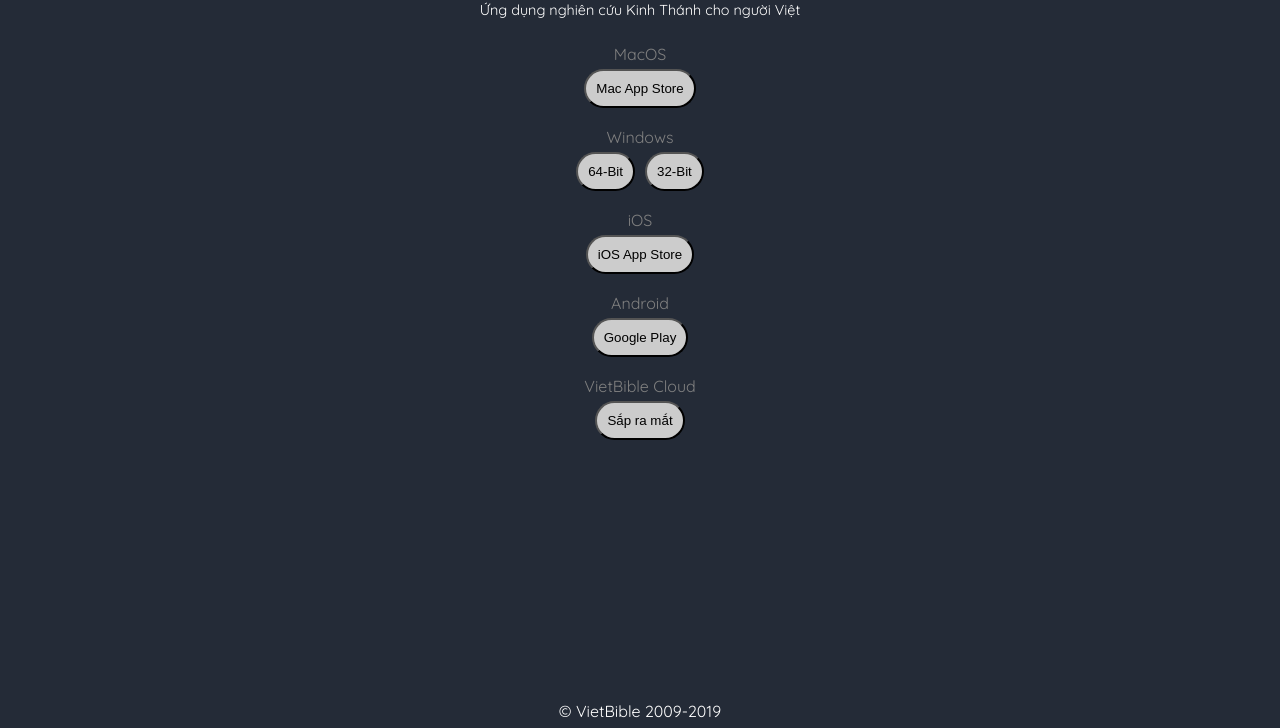
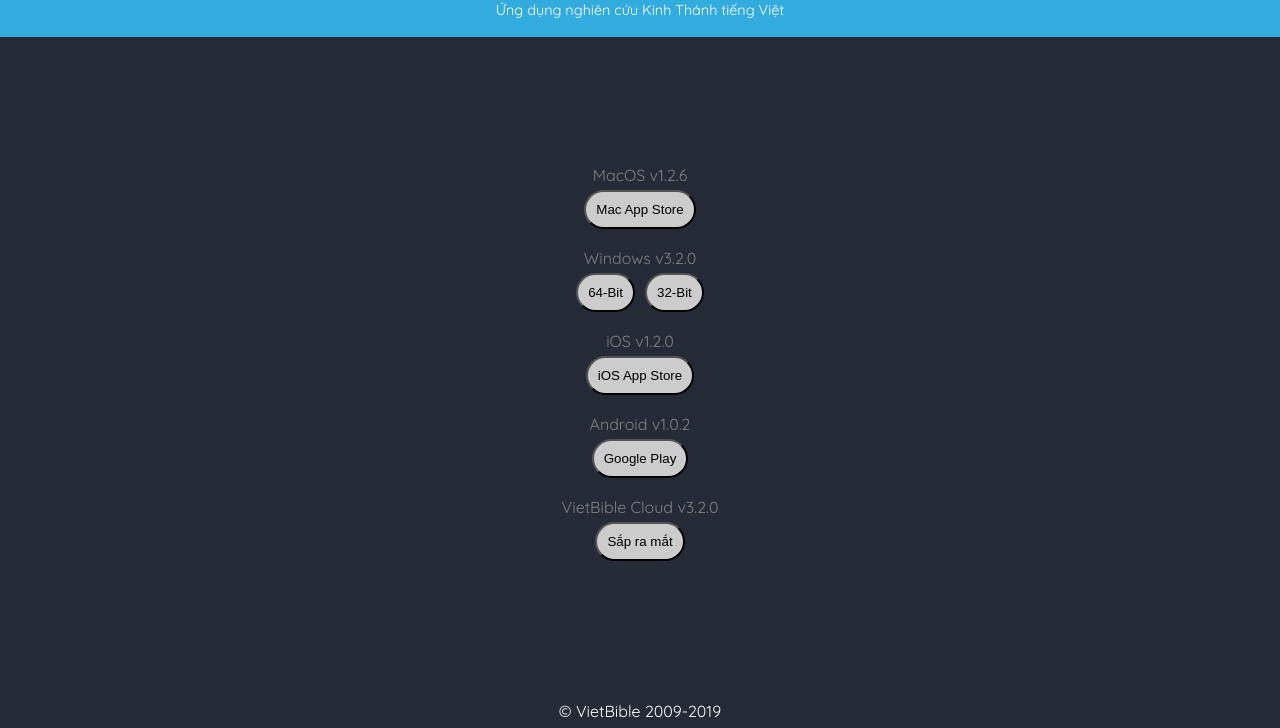
Before and after one commit to vgmtv/vb-site, a Gatsby site: page / in a window 1280 px wide. Shown: the part 72-800 px from the top of the page. Built offline with nearby package versions, Linux system fonts and the light colour scheme; Gatsby itself is replaced by a stand-in of ours.

Commit message:
feat(layout): make layout more pretty

```diff
--- a/src/components/header.js
+++ b/src/components/header.js
@@ -7,6 +7,8 @@
   justify-content: center;
   align-items: center;
   color: #fff;
+  width: 100%;
+  background-color: rgb(50, 171, 223);
 `;
 
 const MainHeader = styled.h1`
@@ -23,6 +25,6 @@
 export default () => (
   <Container>
     <MainHeader>VietBible</MainHeader>
-    <SubHeader>Ứng dụng nghiên cứu Kinh Thánh cho người Việt</SubHeader>
+    <SubHeader>Ứng dụng nghiên cứu Kinh Thánh tiếng Việt</SubHeader>
   </Container>
 );
--- a/src/components/platform.js
+++ b/src/components/platform.js
@@ -14,9 +14,9 @@
   color: grey;
 `
 
-export default ({children, name}) => (
+export default ({children, name, version}) => (
   <Container>
-    <PlatformName>{name}</PlatformName>
+    <PlatformName>{name} v{version}</PlatformName>
     {children}
   </Container>
 )
--- a/src/css/global.css
+++ b/src/css/global.css
@@ -4,13 +4,9 @@
   padding: 0;
   font-family: 'Quicksand', sans-serif;
   background-color: rgb(36, 43, 55);
-  display: flex;
-  flex: 1;
-  width: 100%;
-  height: 100%;
-  justify-content: center;
+  height: 100vh;
 }
 
 #___gatsby > * {
-  height: 100%;
+  height: 100vh;
 }
--- a/src/pages/index.js
+++ b/src/pages/index.js
@@ -11,7 +11,7 @@
 const Container = styled.div`
   display: flex;
   flex-direction: column;
-  justify-content: center;
+  justify-content: space-between;
   align-items: center;
   padding: 0;
   margin: 0;
@@ -22,8 +22,11 @@
 const Wrapper = styled.div`
   display: flex;
   flex-direction: column;
-  align-self: center;
+  justify-content: center;
   max-width: 700px;
+  overflow-x: scroll;
+  flex: 1;
+  height: '100%';
 `;
 
 const DownloadSection = styled.div`
@@ -45,7 +48,7 @@
       <Header />
       <Wrapper>
         {data.platforms.edges.map(({node: {name, type, version, urls}}) => (
-          <Platform name={name} key={name}>
+          <Platform name={name} version={version} key={name}>
             <DownloadSection>
               {urls.map(({url, description}) => (
                 <Button
@@ -58,7 +61,6 @@
           </Platform>
         ))}
       </Wrapper>
-      <div style={{flex: 1, backgroundColor: '#fff'}} />
       <Footer />
     </Container>
   );
```
